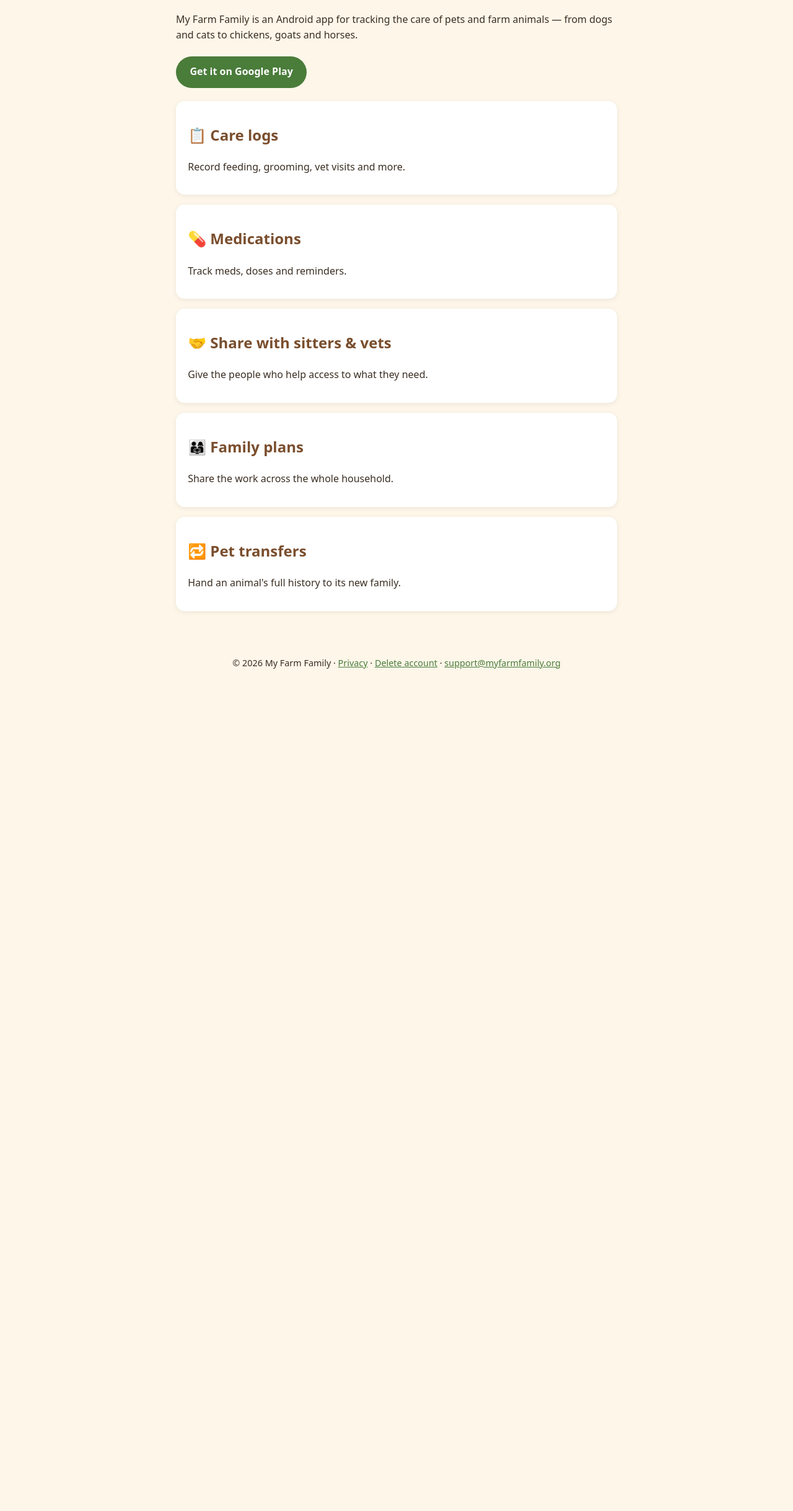
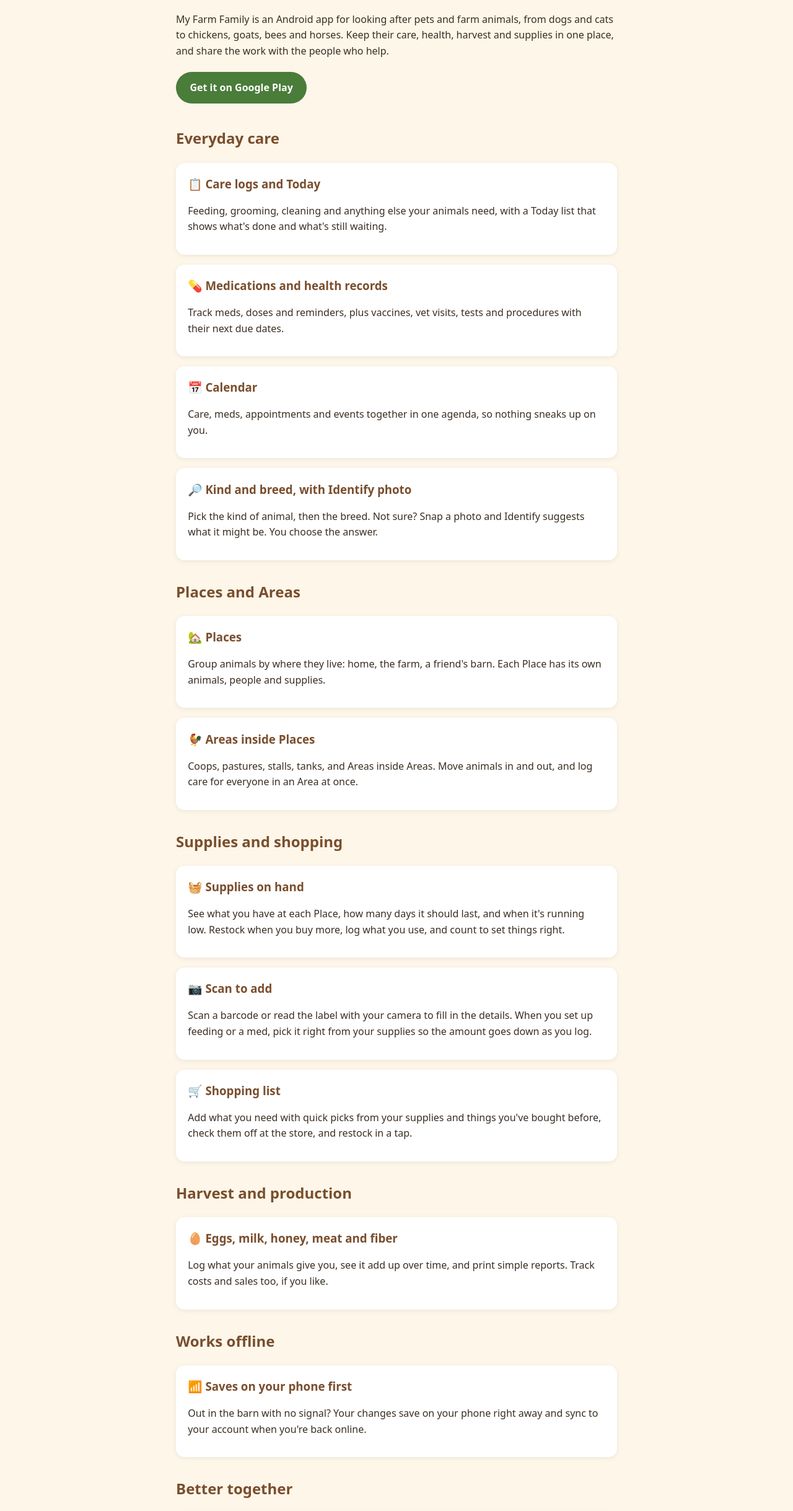
Before and after one commit to Shae/myfarmfamily-site, a plain HTML site: page index.html in a window 1280 px wide. Shown: the part 157-2595 px from the top of the page at 62% size. Before the commit the page ends 1270 px from the top, so only its background shows below. Drawn offline with Linux system fonts and the light colour scheme.

Commit message:
Site: features for Places and Areas, Supplies and shopping list, harvest, offline saving, Calendar, seats, timed access, transfers, Identify, galleries; privacy covers new data and lookups

```diff
--- a/index.html
+++ b/index.html
@@ -1,9 +1,31 @@
-<!doctype html><html lang="en"><head><meta charset="utf-8"><meta name="viewport" content="width=device-width,initial-scale=1"><link rel="stylesheet" href="/style.css"><title>My Farm Family – pet & farm animal care</title><meta name="description" content="Track care, meds and logs for pets and farm animals; share with sitters and vets."></head><body><header><a href="/">🐾 My Farm Family</a><nav style="display:inline"><a href="/privacy/">Privacy</a><a href="/delete-account/">Delete account</a></nav></header><main>
-<h1>Care for every animal in the family</h1><p>My Farm Family is an Android app for tracking the care of pets and farm animals — from dogs and cats to chickens, goats and horses.</p>
+<!doctype html><html lang="en"><head><meta charset="utf-8"><meta name="viewport" content="width=device-width,initial-scale=1"><link rel="stylesheet" href="/style.css"><title>My Farm Family – pet & farm animal care</title><meta name="description" content="Care, meds, harvest and supplies for pets and farm animals. Works offline, syncs when you're back, and shares with family, sitters and vets."></head><body><header><a href="/">🐾 My Farm Family</a><nav style="display:inline"><a href="/privacy/">Privacy</a><a href="/delete-account/">Delete account</a></nav></header><main>
+<h1>Care for every animal in the family</h1><p>My Farm Family is an Android app for looking after pets and farm animals, from dogs and cats to chickens, goats, bees and horses. Keep their care, health, harvest and supplies in one place, and share the work with the people who help.</p>
 <p><a class="btn" href="https://play.google.com/store/apps/details?id=family.myfarm.app">Get it on Google Play</a></p>
-<div class="card"><h2>📋 Care logs</h2><p>Record feeding, grooming, vet visits and more.</p></div>
-<div class="card"><h2>💊 Medications</h2><p>Track meds, doses and reminders.</p></div>
-<div class="card"><h2>🤝 Share with sitters & vets</h2><p>Give the people who help access to what they need.</p></div>
-<div class="card"><h2>👨‍👩‍👧 Family plans</h2><p>Share the work across the whole household.</p></div>
-<div class="card"><h2>🔁 Pet transfers</h2><p>Hand an animal's full history to its new family.</p></div>
+
+<h2>Everyday care</h2>
+<div class="card"><h3>📋 Care logs and Today</h3><p>Feeding, grooming, cleaning and anything else your animals need, with a Today list that shows what's done and what's still waiting.</p></div>
+<div class="card"><h3>💊 Medications and health records</h3><p>Track meds, doses and reminders, plus vaccines, vet visits, tests and procedures with their next due dates.</p></div>
+<div class="card"><h3>📅 Calendar</h3><p>Care, meds, appointments and events together in one agenda, so nothing sneaks up on you.</p></div>
+<div class="card"><h3>🔎 Kind and breed, with Identify photo</h3><p>Pick the kind of animal, then the breed. Not sure? Snap a photo and Identify suggests what it might be. You choose the answer.</p></div>
+
+<h2>Places and Areas</h2>
+<div class="card"><h3>🏡 Places</h3><p>Group animals by where they live: home, the farm, a friend's barn. Each Place has its own animals, people and supplies.</p></div>
+<div class="card"><h3>🐓 Areas inside Places</h3><p>Coops, pastures, stalls, tanks, and Areas inside Areas. Move animals in and out, and log care for everyone in an Area at once.</p></div>
+
+<h2>Supplies and shopping</h2>
+<div class="card"><h3>🧺 Supplies on hand</h3><p>See what you have at each Place, how many days it should last, and when it's running low. Restock when you buy more, log what you use, and count to set things right.</p></div>
+<div class="card"><h3>📷 Scan to add</h3><p>Scan a barcode or read the label with your camera to fill in the details. When you set up feeding or a med, pick it right from your supplies so the amount goes down as you log.</p></div>
+<div class="card"><h3>🛒 Shopping list</h3><p>Add what you need with quick picks from your supplies and things you've bought before, check them off at the store, and restock in a tap.</p></div>
+
+<h2>Harvest and production</h2>
+<div class="card"><h3>🥚 Eggs, milk, honey, meat and fiber</h3><p>Log what your animals give you, see it add up over time, and print simple reports. Track costs and sales too, if you like.</p></div>
+
+<h2>Works offline</h2>
+<div class="card"><h3>📶 Saves on your phone first</h3><p>Out in the barn with no signal? Your changes save on your phone right away and sync to your account when you're back online.</p></div>
+
+<h2>Better together</h2>
+<div class="card"><h3>👨‍👩‍👧 Family plan and seats</h3><p>Share the work across the household. Each person gets their own seat with the access you choose.</p></div>
+<div class="card"><h3>🤝 Sitters and vets</h3><p>Give a sitter or vet timed access to just the animals and records they need. It turns off on its own when the time is up.</p></div>
+<div class="card"><h3>🔁 Rehome and Welcome Home</h3><p>When an animal moves to a new family, send its history along with it. The new family welcomes it home with everything they need to know.</p></div>
+<div class="card"><h3>🖼️ Shared galleries</h3><p>Share photos of your animals with the people who love them too.</p></div>
 </main><footer>© 2026 My Farm Family · <a href="/privacy/">Privacy</a> · <a href="/delete-account/">Delete account</a> · <a href="mailto:support@myfarmfamily.org">support@myfarmfamily.org</a></footer></body></html>
--- a/style.css
+++ b/style.css
@@ -1,7 +1,7 @@
 :root{--g:#4a7c3a;--b:#7a4e2d;--c:#fdf6e9;--t:#3a2e22}
 *{box-sizing:border-box}body{margin:0;font-family:system-ui,-apple-system,Segoe UI,Roboto,sans-serif;background:var(--c);color:var(--t);line-height:1.6}
 header{background:var(--g);color:#fff;padding:1rem}header a{color:#fff;text-decoration:none;font-weight:700}nav a{margin-left:1rem;font-weight:400}
-main{max-width:760px;margin:auto;padding:1.5rem}h1,h2{color:var(--b)}a{color:var(--g)}
+main{max-width:760px;margin:auto;padding:1.5rem}h1,h2,h3{color:var(--b)}h3{margin:.2rem 0 .3rem}h2{margin-top:2rem}a{color:var(--g)}
 .btn{display:inline-block;background:var(--g);color:#fff!important;padding:.8rem 1.4rem;border-radius:999px;text-decoration:none;font-weight:700;margin:.3rem 0}
 .btn.alt{background:var(--b)}.card{background:#fff;border-radius:14px;padding:1rem 1.2rem;margin:1rem 0;box-shadow:0 2px 8px #0001}
 footer{text-align:center;padding:2rem;font-size:.9rem}ul{padding-left:1.2rem}
```
Also changed, not shown: privacy/index.html (+7 -3 lines).
